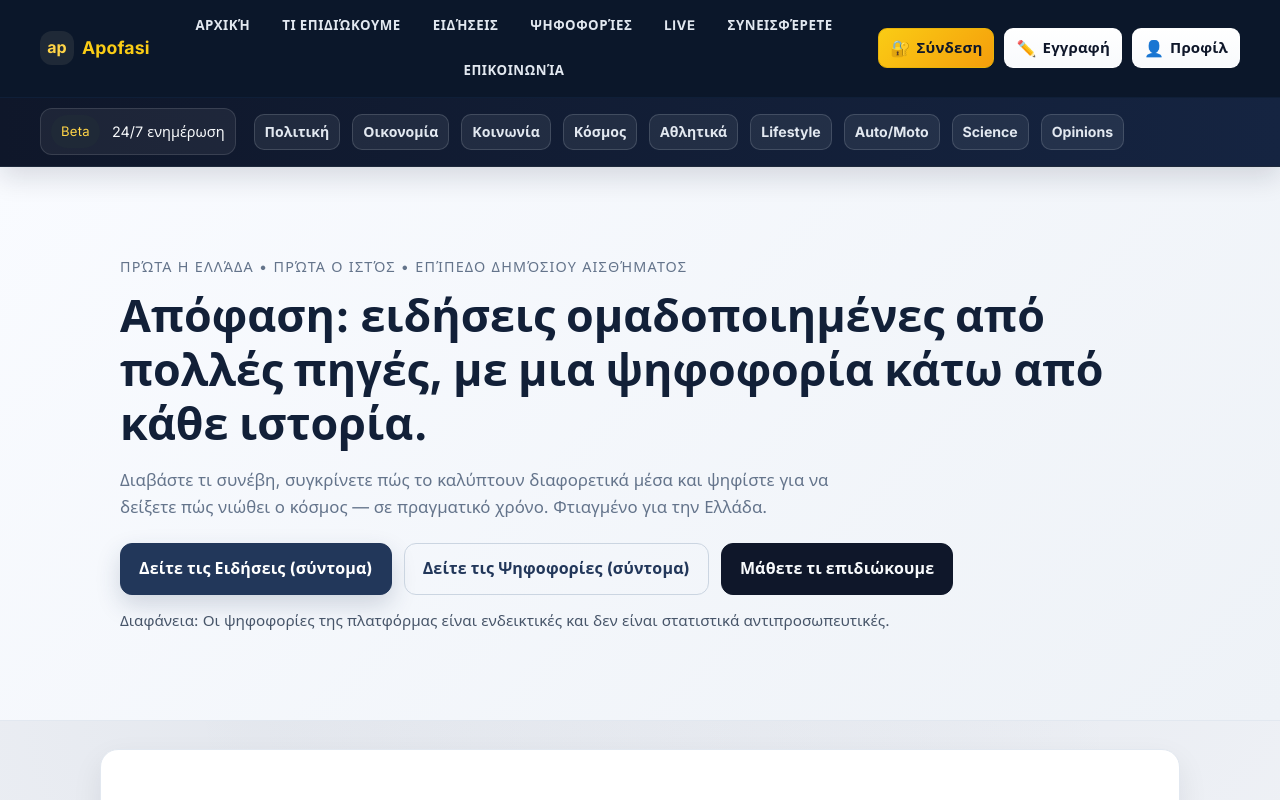
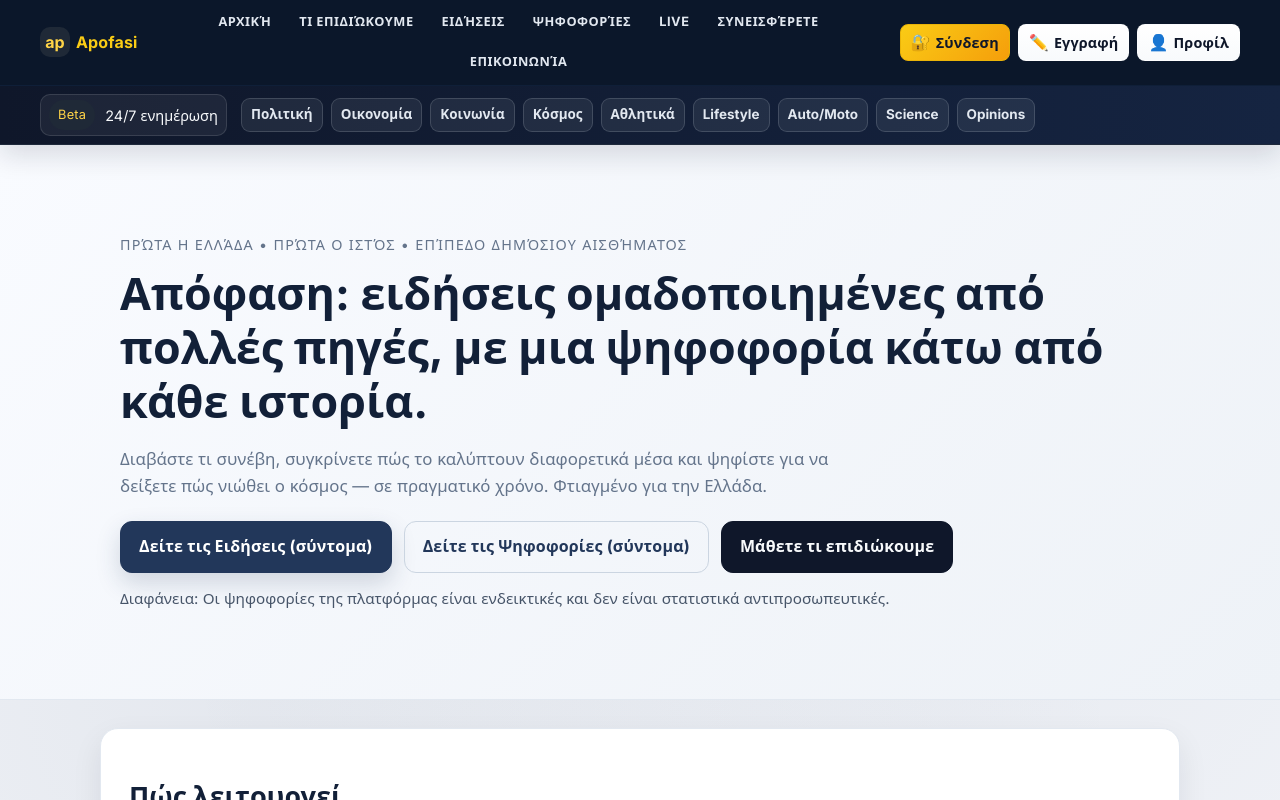
Before and after one commit to Antoniskp/apofasi, a React (Vite) app in the folder client/: page / in a window 1280 px wide. Shown: the top 800 px of the page. Built offline with nearby package versions, Linux system fonts and the light colour scheme; no server answers; a small style sheet from the web is missing.

Commit message:
Make menu components slimmer

```diff
--- a/client/src/index.css
+++ b/client/src/index.css
@@ -58,7 +58,7 @@ body {
 }
 
 .menu-top {
-  padding: 8px 18px;
+  padding: 6px 14px;
   background: #0b172a;
   border-bottom: 1px solid #0f1f38;
 }
@@ -67,7 +67,7 @@ body {
   display: grid;
   grid-template-columns: auto 1fr auto;
   align-items: center;
-  gap: 16px;
+  gap: 12px;
   max-width: 1200px;
   margin: 0 auto;
 }
@@ -75,13 +75,13 @@ body {
 .menu-left {
   display: flex;
   align-items: center;
-  gap: 12px;
+  gap: 10px;
 }
 
 .menu-brand {
   display: inline-flex;
   align-items: center;
-  gap: 8px;
+  gap: 6px;
   font-weight: 800;
   letter-spacing: 0.01em;
 }
@@ -90,9 +90,9 @@ body {
   display: inline-flex;
   align-items: center;
   justify-content: center;
-  width: 34px;
-  height: 34px;
-  border-radius: 12px;
+  width: 30px;
+  height: 30px;
+  border-radius: 10px;
   background: #1f2937;
   color: #ffd447;
   text-transform: lowercase;
@@ -100,14 +100,14 @@ body {
 }
 
 .brand-wordmark {
-  font-size: 1.1rem;
+  font-size: 1rem;
   color: #facc15;
 }
 
 .menu-links {
   display: flex;
   align-items: center;
-  gap: 10px;
+  gap: 8px;
   flex: 1;
   justify-content: center;
   flex-wrap: wrap;
@@ -117,11 +117,11 @@ body {
   display: inline-flex;
   align-items: center;
   justify-content: center;
-  padding: 6px 10px;
-  border-radius: 10px;
+  padding: 5px 9px;
+  border-radius: 9px;
   font-weight: 700;
   text-transform: uppercase;
-  font-size: 0.83rem;
+  font-size: 0.8rem;
   letter-spacing: 0.04em;
   color: #e2e8f0;
   transition: background 120ms ease, transform 120ms ease, color 120ms ease, border-color 120ms ease;
@@ -138,7 +138,7 @@ body {
 .menu-actions {
   display: inline-flex;
   align-items: center;
-  gap: 10px;
+  gap: 8px;
 }
 
 .menu-actions-desktop {
@@ -156,11 +156,11 @@ body {
   display: inline-flex;
   align-items: center;
   justify-content: center;
-  gap: 6px;
-  padding: 7px 11px;
-  border-radius: 9px;
+  gap: 5px;
+  padding: 6px 10px;
+  border-radius: 8px;
   font-weight: 700;
-  font-size: 0.94rem;
+  font-size: 0.9rem;
   letter-spacing: 0.01em;
   border: 1px solid rgba(255, 255, 255, 0.2);
   color: #0f172a;
@@ -196,9 +196,9 @@ body {
   display: none;
   align-items: center;
   justify-content: center;
-  width: 38px;
-  height: 38px;
-  border-radius: 10px;
+  width: 34px;
+  height: 34px;
+  border-radius: 9px;
   border: 1px solid rgba(255, 255, 255, 0.28);
   background: rgba(255, 255, 255, 0.1);
   color: #f8fafc;
@@ -215,9 +215,9 @@ body {
 .menu-badge {
   background: #1f2937;
   color: #ffd447;
-  padding: 6px 10px;
+  padding: 5px 9px;
   border-radius: 999px;
-  font-size: 0.82rem;
+  font-size: 0.8rem;
   letter-spacing: 0.02em;
 }
 
@@ -227,7 +227,7 @@ body {
 }
 
 .menu-bottom {
-  padding: 10px 16px;
+  padding: 8px 14px;
   background: linear-gradient(90deg, #0f172a 0%, #152441 100%);
   color: #e2e8f0;
   border-bottom: 1px solid #1e293b;
@@ -236,7 +236,7 @@ body {
 .menu-bottom-inner {
   display: flex;
   align-items: center;
-  gap: 18px;
+  gap: 14px;
   max-width: 1200px;
   margin: 0 auto;
 }
@@ -244,17 +244,17 @@ body {
 .menu-bottom-list {
   display: flex;
   align-items: center;
-  gap: 12px;
+  gap: 8px;
   overflow-x: auto;
-  padding: 6px 0;
+  padding: 4px 0;
 }
 
 .menu-bottom-meta {
   display: inline-flex;
   align-items: center;
-  gap: 12px;
-  padding: 6px 10px;
-  border-radius: 12px;
+  gap: 10px;
+  padding: 5px 8px;
+  border-radius: 10px;
   background: rgba(255, 255, 255, 0.06);
   border: 1px solid rgba(255, 255, 255, 0.12);
 }
@@ -262,12 +262,12 @@ body {
 .menu-pill {
   display: inline-flex;
   align-items: center;
-  padding: 6px 10px;
-  border-radius: 10px;
+  padding: 5px 9px;
+  border-radius: 9px;
   background: rgba(226, 232, 240, 0.08);
   border: 1px solid rgba(226, 232, 240, 0.16);
   font-weight: 700;
-  font-size: 0.88rem;
+  font-size: 0.84rem;
   white-space: nowrap;
   cursor: default;
 }
@@ -1003,7 +1003,7 @@ button:focus-visible {
   .menu-top-inner {
     grid-template-columns: 1fr;
     align-items: flex-start;
-    gap: 10px;
+    gap: 8px;
   }
 
   .menu-left {
@@ -1015,8 +1015,8 @@ button:focus-visible {
     display: none;
     width: 100%;
     justify-content: flex-start;
-    gap: 8px;
-    margin-top: 6px;
+    gap: 6px;
+    margin-top: 4px;
     flex-wrap: wrap;
   }
 
@@ -1039,7 +1039,7 @@ button:focus-visible {
   }
 
   .menu-link {
-    padding: 8px 12px;
+    padding: 7px 11px;
     font-size: 0.85rem;
   }
 
@@ -1050,7 +1050,7 @@ button:focus-visible {
   .menu-bottom-inner {
     flex-direction: column;
     align-items: flex-start;
-    gap: 10px;
+    gap: 8px;
   }
 
   .menu-bottom-list {
```
